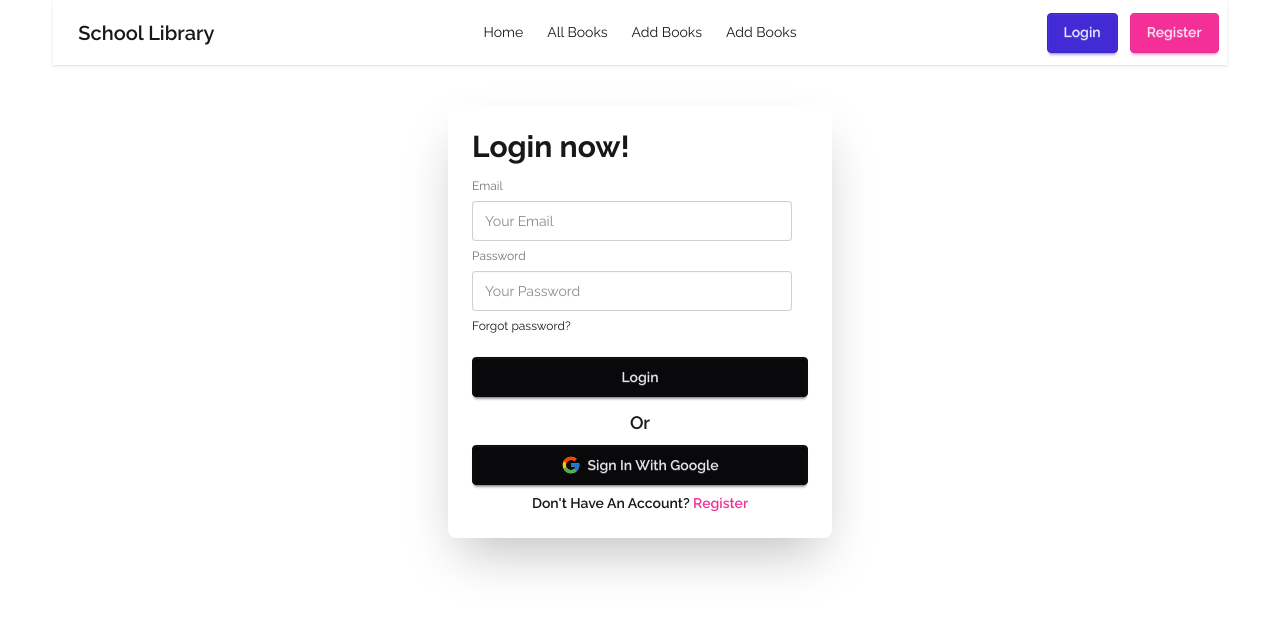
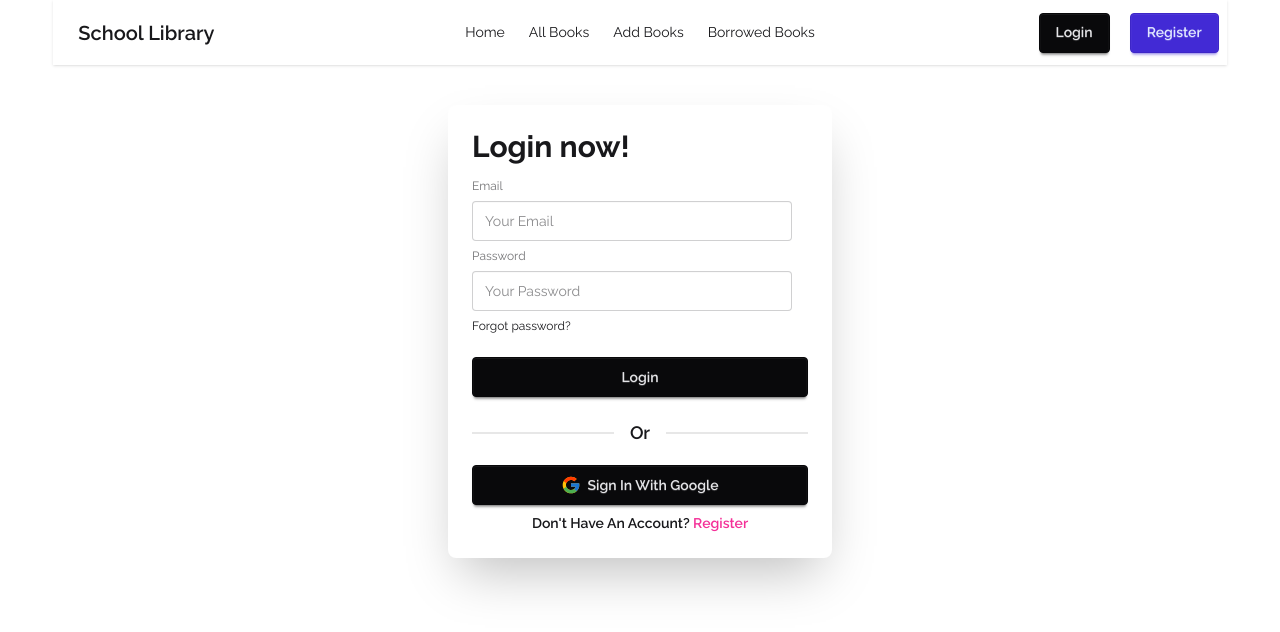
Before and after one commit to prothush/schoollibrary, a React (Vite) app: page /auth/login in a window 1280 px wide. Shown: the top 632 px of the page. Built offline with nearby package versions, Linux system fonts and the light colour scheme; no server answers.

Commit message:
Successfully added login/register button conditionally

```diff
--- a/src/Components/Navbar.jsx
+++ b/src/Components/Navbar.jsx
@@ -1,13 +1,20 @@
-import React from 'react';
+import React, { use } from 'react';
 import { Link, NavLink } from 'react-router';
+import { AuthContext } from '../Contexts/AuthProvider';
 
 const Navbar = () => {
 
-    const links= <>
+  const {user, loading}= use(AuthContext)
+
+  const handleSignout= ()=>{
+
+  }
+
+  const links = <>
     <li><NavLink to="/">Home</NavLink></li>
     <li><NavLink to="/allBooks">All Books</NavLink></li>
     <li><NavLink to="/addBooks">Add Books</NavLink></li>
-        <li><NavLink to="/borrowedBooks">Add Books</NavLink></li>
+    <li><NavLink to="/borrowedBooks">Borrowed Books</NavLink></li>
   </>
 
   return (
@@ -31,9 +38,46 @@ const Navbar = () => {
           {links}
         </ul>
       </div>
-  <div className="navbar-end gap-3">
-    <Link to="/auth/login"><button className='btn btn-primary'>Login</button></Link>
-    <Link to="/auth/register"><button className='btn btn-secondary'>Register</button></Link>
+      <div className="navbar-end gap-5">
+
+        {
+
+          user ?
+
+            <div className="relative group">
+              {user.photoURL ?
+                <img
+                  className="w-12 h-12 rounded-full object-cover ring-2 ring-amber-400 cursor-pointer"
+                  src={user.photoURL}
+                />
+                :
+                <button className="btn font-semibold px-4 py-2 rounded-full shadow-md transition duration-200">
+                  User
+                </button>
+              }
+
+              <div className="absolute right-0 mt-2 w-48 bg-white border border-gray-200 rounded-lg shadow-lg opacity-0 invisible group-hover:opacity-100 group-hover:visible transition-all duration-300 z-10">
+                <div className="p-4 space-y-3 text-sm text-gray-700">
+                  <p className="font-semibold break-words">
+                    👤 {user.displayName || ''}
+                  </p>
+                  <button onClick={handleSignout} className="w-full text-center bg-amber-500 text-white py-1.5 rounded-md hover:bg-amber-600 transition duration-200">
+                    Sign Out
+                  </button>
+                </div>
+              </div>
+            </div> :
+            <>
+              {
+                loading ? <span className="loading loading-spinner loading-xl"></span> : <>
+                  <Link to="/auth/login"><button className="btn btn-neutral btn-sm md:btn-md">Login</button></Link>
+                  <Link to="/auth/register"><button className="btn btn-primary btn-sm md:btn-md">Register</button></Link>
+                </>
+              }
+
+            </>
+
+        }
       </div>
     </div>
   );
--- a/src/Contexts/AuthProvider.jsx
+++ b/src/Contexts/AuthProvider.jsx
@@ -45,6 +45,7 @@ const AuthProvider = ({children}) => {
     const userInfo={
         user,
         setUser,
+        loading,
         loginUser,
         createUser,
         updateUser,
--- a/src/Pages/Login.jsx
+++ b/src/Pages/Login.jsx
@@ -46,7 +46,7 @@ const Login = () => {
                         </div>
                         <button type='submit' className="btn btn-neutral mt-4">Login</button>
                     </form>
-                    <h3 className='text-center text-lg font-semibold'>Or</h3>
+                    <h3 className='text-center text-lg font-semibold divider'>Or</h3>
                     <button onClick={handleGoogle} className="btn btn-neutral"><FcGoogle size={20} /> Sign In With Google</button>
                     <p className='font-semibold text-center'>Don't Have An Account? <Link className='text-secondary' to="/auth/register">Register</Link></p>
                 </div>
```
Lines whose indentation alone changed are shown as unchanged.
